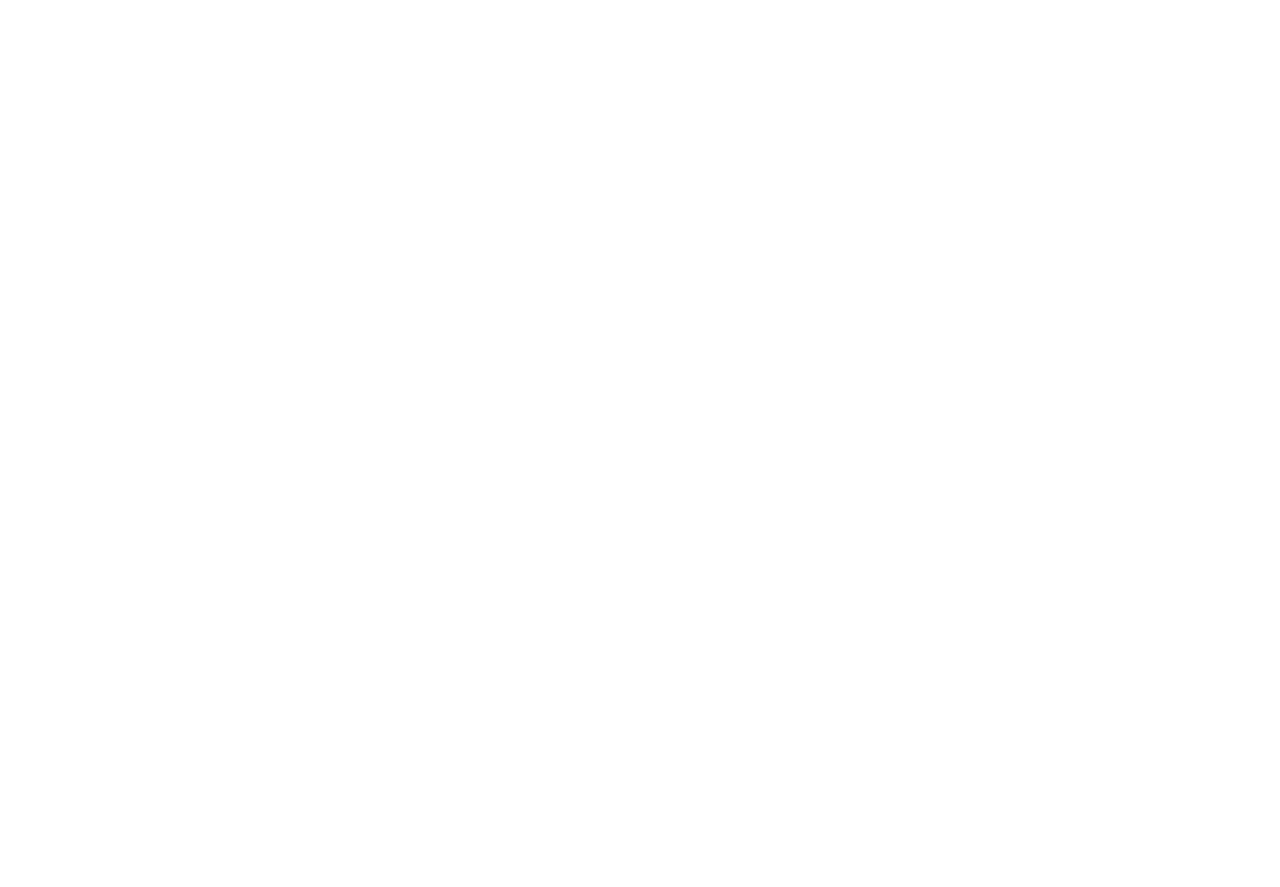
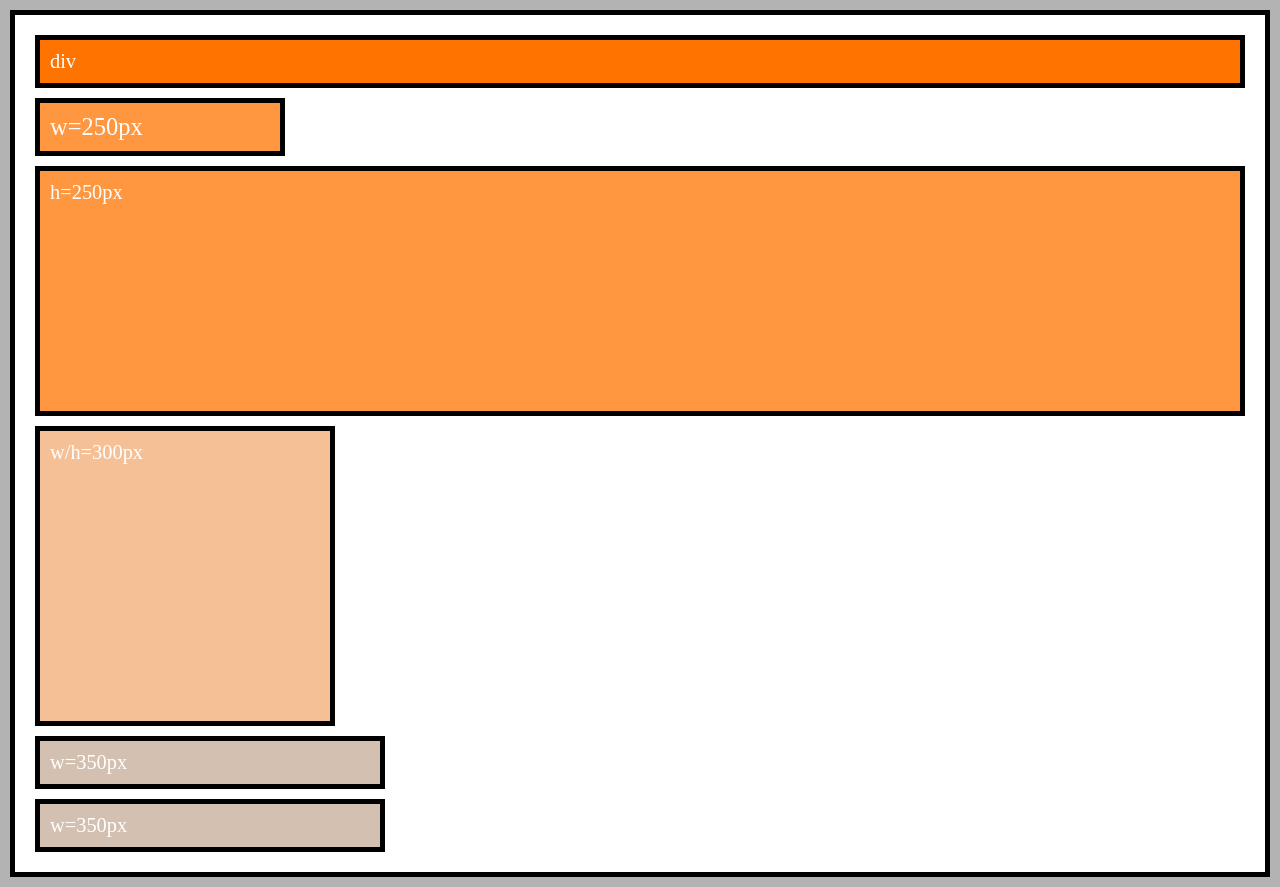
Before and after one commit to butterbeetle/css-practice, a React (Create React App) app: page /examplar in a window 1280 px wide. Before the commit this address had no page. Before the commit the page ends 800 px from the top, so only its background shows below. Built offline with nearby package versions, Linux system fonts and the light colour scheme.

Commit message:
[48] flex 이론 연습용

```diff
--- a/src/examplar/examplar.js
+++ b/src/examplar/examplar.js
@@ -4,20 +4,13 @@ import classes from "./examplar.module.css";
 const Examplar = () => {
   return (
     <Fragment>
-      <div className={classes.parent}>
-        <div className={classes.country}>Navigation Bar</div>
-        <div className={classes.cities}>Background Image</div>
-        <div className={classes.cities}>Features</div>
-      </div>
-      <div className={classes.parent}>
-        <div className={classes.country}>Navigation Bar</div>
-        <div className={classes.cities}>Background Image</div>
-        <div className={classes.cities}>Features</div>
-      </div>
-      <div className={classes.parent}>
-        <div className={classes.country}>Navigation Bar</div>
-        <div className={classes.cities}>Background Image</div>
-        <div className={classes.cities}>Features</div>
+      <div className={classes["flex-container"]}>
+        <div className={classes["item-1"]}>div</div>
+        <div className={classes["item-2"]}>w=250px</div>
+        <div className={classes["item-3"]}>h=250px</div>
+        <div className={classes["item-4"]}>w/h=300px</div>
+        <div className={classes["item-5"]}>w=350px</div>
+        <div className={classes["item-6"]}>w=350px</div>
       </div>
     </Fragment>
   );
--- a/src/examplar/examplar.module.css
+++ b/src/examplar/examplar.module.css
@@ -1,39 +1,60 @@
-/* html {
-  background: #b3b3b3;
-  padding: 15px;
-  border: 5px solid white;
-  margin: 15px;
-  height: 2000px;
+.flex-container {
+  background: white;
+  padding: 10px;
+  border: 5px solid black;
 }
 
-body {
-  background: #fa923f;
-  padding: 20px;
-  border: 5px solid black;
-  margin: 0;
-}
-
-.parent {
-  background: white;
-  padding: 20px;
+.item-1 {
+  background: #ff7300;
+  color: white;
+  padding: 10px;
   border: 5px solid black;
   margin: 10px;
 }
 
-.country {
-  background: #fa923f;
+.item-2 {
+  background: #ff9640;
   color: white;
   padding: 10px;
   border: 5px solid black;
   margin: 10px;
-  position: sticky;
-  top: 10px;
+  width: 250px;
+  font-size: 1.8rem;
 }
 
-.cities {
-  background: rgb(105, 105, 109);
+.item-3 {
+  background: #ff9640;
   color: white;
   padding: 10px;
   border: 5px solid black;
   margin: 10px;
-} */
+  height: 250px;
+}
+
+.item-4 {
+  background: #f5c096;
+  color: white;
+  padding: 10px;
+  border: 5px solid black;
+  margin: 10px;
+  width: 300px;
+  height: 300px;
+}
+
+.item-5 {
+  background: #d3c0b1;
+  color: white;
+  padding: 10px;
+  border: 5px solid black;
+  margin: 10px;
+  width: 350px;
+}
+
+.item-6 {
+  background: #d3c0b1;
+  color: white;
+  padding: 10px;
+  border: 5px solid black;
+  margin: 10px;
+  width: 350px;
+}
--- a/src/index.css
+++ b/src/index.css
@@ -1,13 +1,22 @@
 * {
   box-sizing: border-box;
+  /* 연습용 */
+  font-size: 1.5rem;
 }
 
 html {
   font-size: 85%;
+  /* 연습용 */
+  background: #b3b3b3;
+  padding: 5px;
 }
 
 body {
   margin: 0;
   overflow-x: hidden;
   /* overflow-y: hidden; */
+  /* 연습용 */
+  background: #b3b3b3;
+  padding: 5px;
+  margin: 0;
 }
--- a/src/index.js
+++ b/src/index.js
@@ -4,7 +4,7 @@ import "./index.css";
 import { BrowserRouter, Route, Routes } from "react-router-dom";
 import App from "./App";
 import Packages from "./packages/packages";
-// import Examplar from "./examplar/examplar";
+import Examplar from "./examplar/examplar";
 import Customers from "./components/Customers";
 
 const root = ReactDOM.createRoot(document.getElementById("root"));
@@ -14,7 +14,7 @@ root.render(
       <Route path="/" element={<App />} />
       <Route path="/packages" element={<Packages />} />
       <Route path="/customers" element={<Customers />} />
-      {/* <Route path="/examplar" element={<Examplar />} /> */}
+      <Route path="/examplar" element={<Examplar />} />
     </Routes>
   </BrowserRouter>
 );
```
